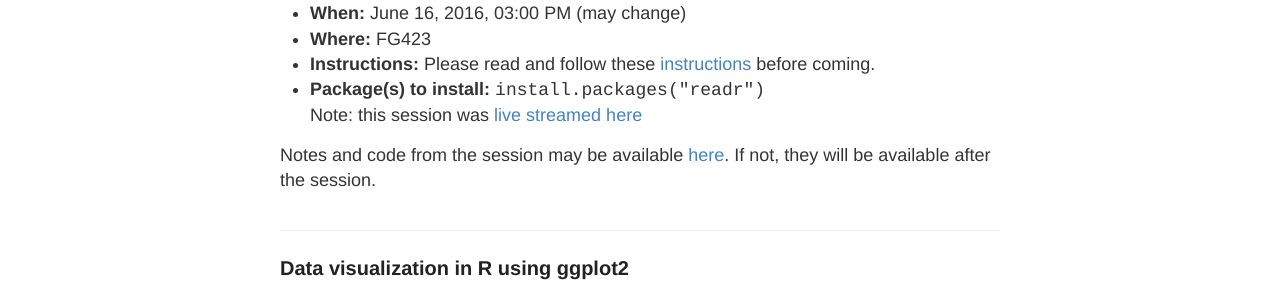
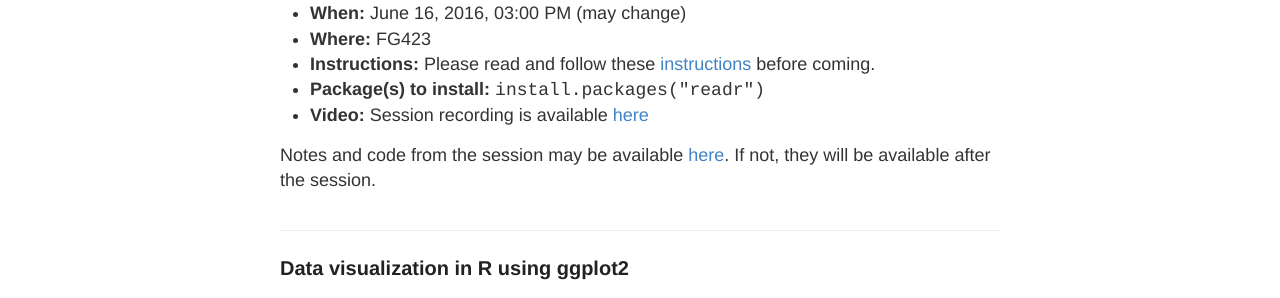
Before and after one commit to codeasmanuscript/code-along, a Jekyll site: the page built from index.html, in a window 1280 px wide. Shown: the part 254-552 px from the top of the page. Built offline with Jekyll 4.4.1, drawn with Linux system fonts in a browser that asks for light colours.

Commit message:
Fixed wording of video stream

```diff
--- a/index.html
+++ b/index.html
@@ -9,7 +9,7 @@
       {% capture nowday %}{{'now' | date: '%j'}}{% endcapture %}
       {% capture postday %}{{post.date | date: '%j'}}{% endcapture %}
       {% assign postday = postday | plus: 0 %}
-      {% assign nowday = nowday | minus: 2 %}
+      {% assign nowday = nowday | minus: 1 %}
       {% if postyear > nowyear or postday >= nowday and postyear >= nowyear %}
       <article class="post">
       <h2>{{ post.title }}</h2>
@@ -19,7 +19,7 @@
         <li><strong>Where:</strong> {{ post.location }}</li>
         <li><strong>Instructions:</strong> Please read and follow these <a href="{{ site.github.url }}/instructions">instructions</a> before coming.</li>
         {% if post.packages != nil %}<li><strong>Package(s) to install:</strong> <code>install.packages({{ post.packages }})</code></li>{% endif %}
-        {% if post.videolink != nil %}Note: this session was <a href="{{ post.videolink }}">live streamed here</a>{% endif %}
+        {% if post.video != nil %}<li><strong>Video:</strong> Session recording is available <a href="{{ post.video }}">here</a></li>{% endif %}
       </ul>
       Notes and code from the session may be available <a href="{{ site.github.url }}{{ post.url }}">here</a>. If not, they will be available after the session.
       </article>
```
Also changed, not shown: _posts/2016-06-16-Tidy-Data.md (+1 -1 lines).
